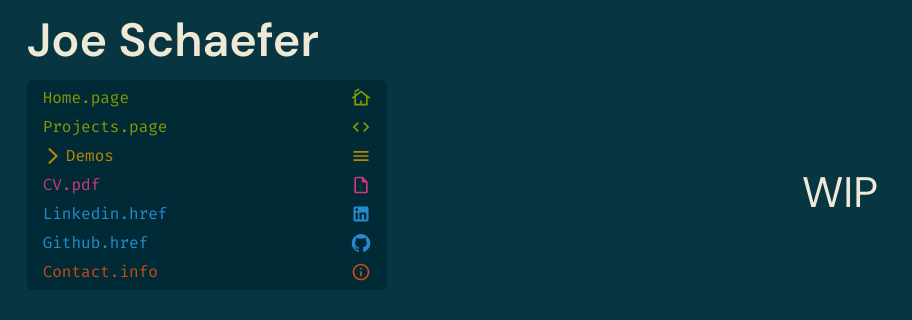
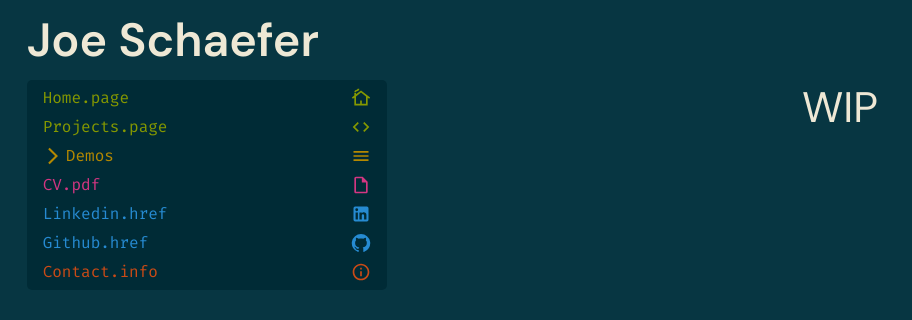
Before and after one commit to JWSchaefer/PersonalWebsite, a React (Create React App) app: page /#/ in a window 1280 px wide. Shown: the top 320 px of the page, without its empty margins (0-912 px from the left). Built offline with nearby package versions, Linux system fonts and the light colour scheme.

Commit message:
Sucessful placeholder 2

```diff
--- a/src/components/body/Body.css
+++ b/src/components/body/Body.css
@@ -8,8 +8,9 @@
 }
 
 .Body{
+    grid-row: 2/3;
     font-family: 'DM Sans';
     font-size: 32pt;
     margin:auto;
-    margin-top: 2em;
+    margin-top:0;
 }
```
Also changed, not shown: 6 other files (tests, documents, lock files or other folders).
